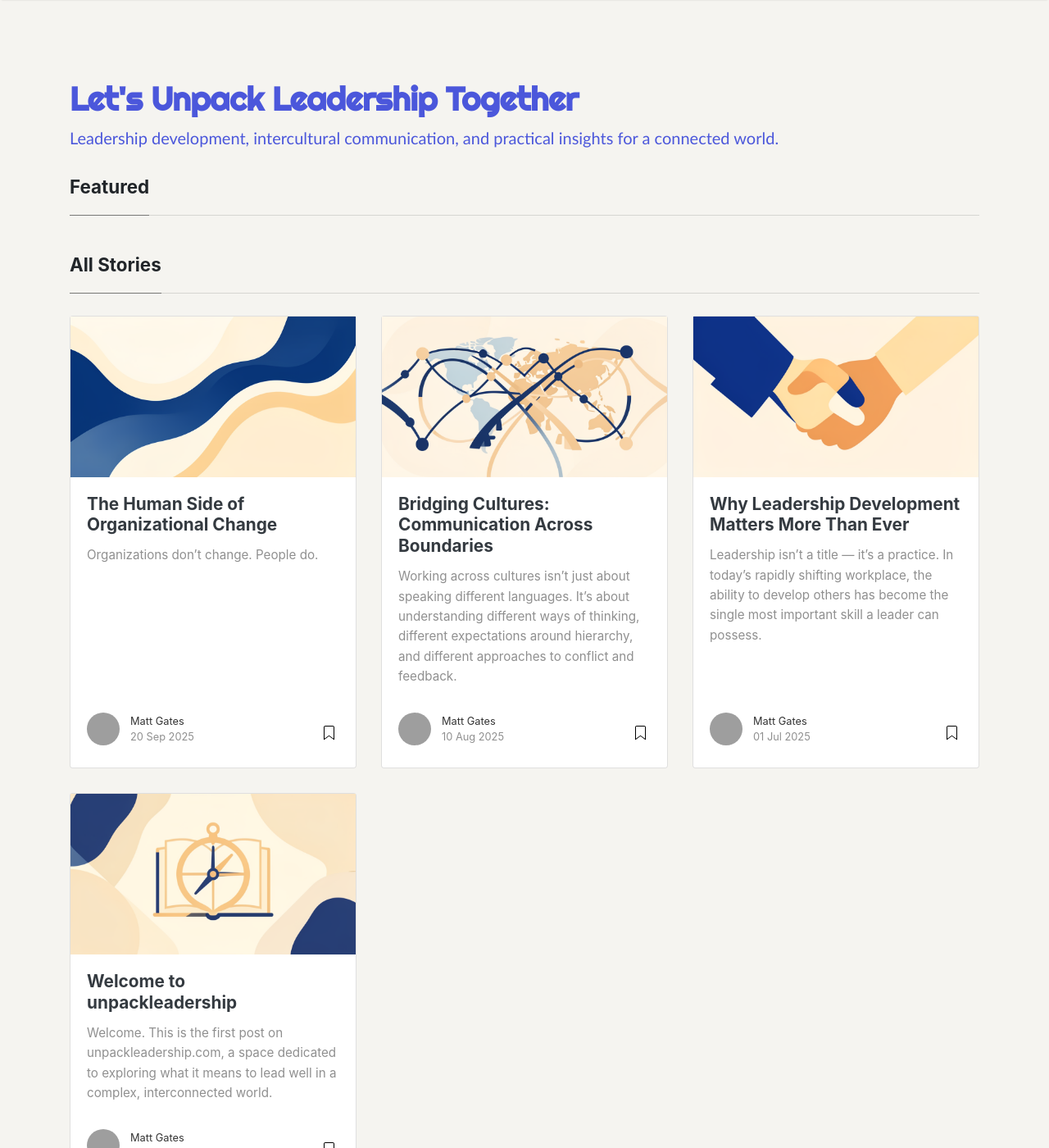
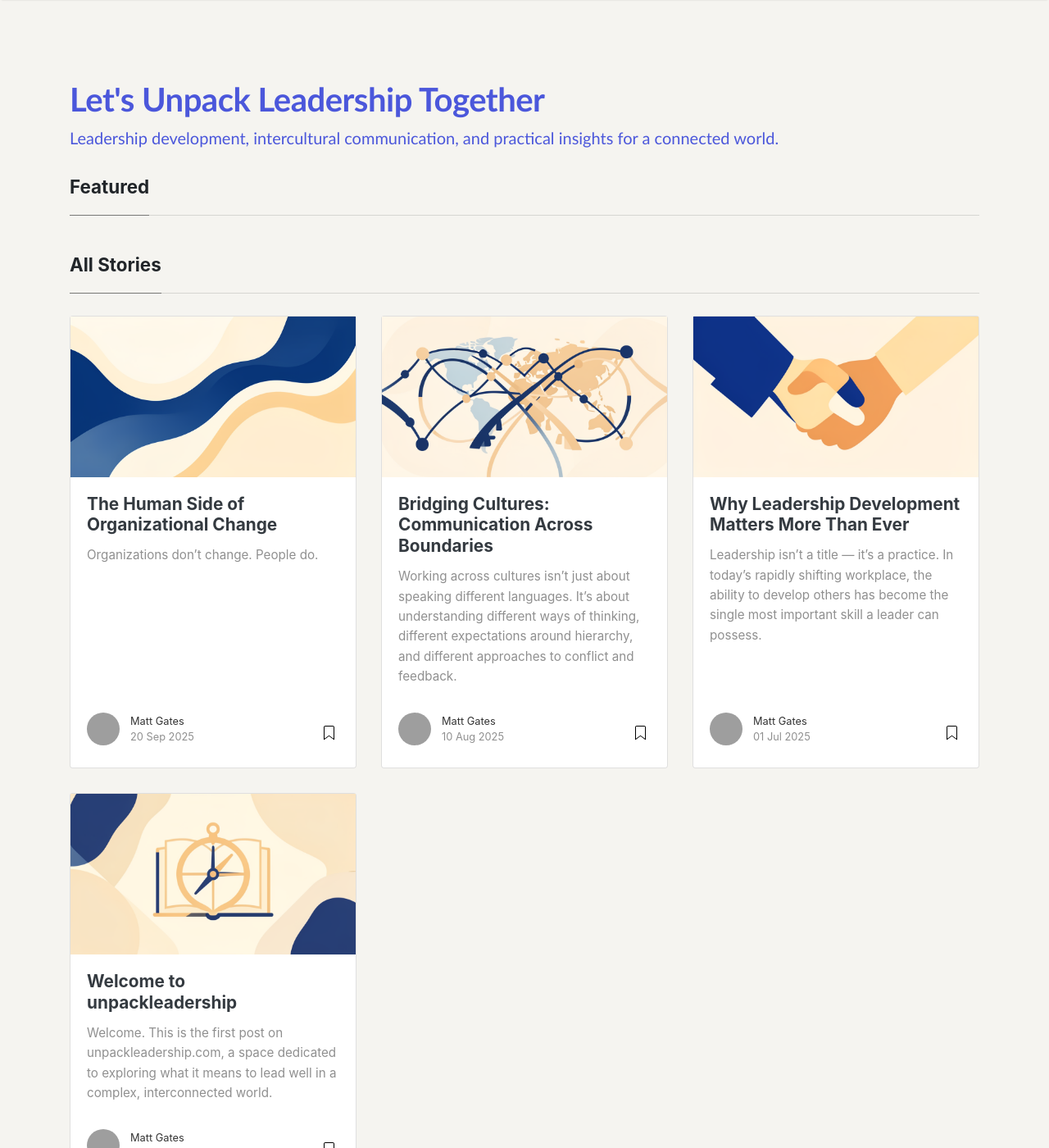
Before and after one commit to mattygates/unpackleadership.com, a Jekyll site: the page built from index.html, in a window 1280 px wide and 1400 px high. Shown: the whole window at 82% size. Built offline with Jekyll 4.4.1, drawn with Linux system fonts in a browser that asks for light colours; nearby versions of some CDN libraries; the list of posts is cut into pages by our own code; grey boxes are pictures that could not be loaded.

Commit message:
Fix heading font to Calibri

```diff
--- a/assets/css/screen.css
+++ b/assets/css/screen.css
@@ -305,7 +305,7 @@ span.post-read-more a:hover {
 }
 
 .mainheading h1.sitetitle {
-    font-family: Righteous;
+    font-family: Calibri, Candara, Segoe, "Segoe UI", Optima, Arial, sans-serif;
 }
 
 .mainheading h1.posttitle {
```
